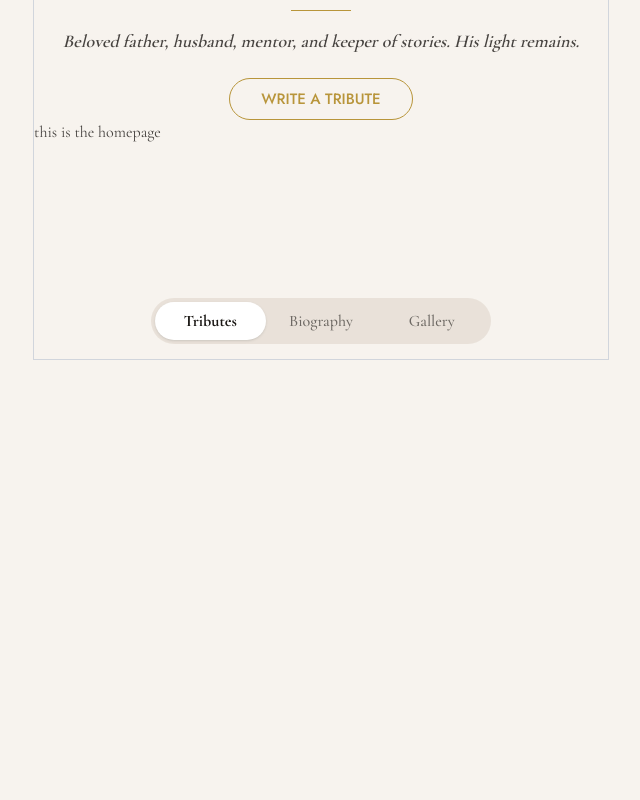
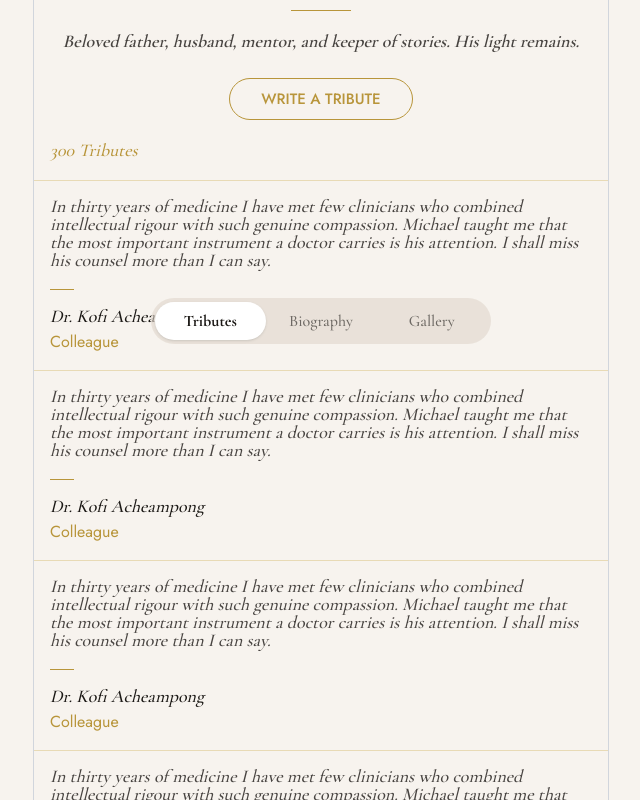
Before and after one commit to kingbary/michael-chiedu-tribute-page, a Next.js app: page / in a window 1280 px wide. Shown: the part 440-1240 px from the top of the page, without its empty margins (319-959 px from the left). Before the commit the page ends 800 px from the top, so only its background shows below. Built offline with nearby package versions, Linux system fonts and the light colour scheme.

Commit message:
Build homepage layout with tribute section and testimonials

```diff
--- a/features/home/components/index.tsx
+++ b/features/home/components/index.tsx
@@ -1,7 +1,25 @@
 export default function HomePage() {
     return (
-        <div>
-            this is the homepage
-        </div>
+        <main id="tributes">
+            <div className="p-4 border-b border-[#E8DAB5]">
+                <h3 className="text-primary text-lg italic font-medium">300 Tributes</h3>
+            </div>
+            {
+                Array.from({ length: 5 }).map((_, index) => (
+                    <div key={index} className="flex flex-col gap-5 p-4 border-b border-[#E8DAB5]">
+                        <div>
+                            <p className="text-lg italic font-medium leading-[100%]">In thirty years of medicine I have met few clinicians who combined intellectual rigour with such genuine compassion. Michael taught me that the most important instrument a doctor carries is his attention. I shall miss his counsel more than I can say.</p>
+                        </div>
+                        <div>
+                            <div className="w-6 h-px bg-primary mb-3"></div>
+                            <div className="flex flex-col">
+                                <h4 className="text-[#1A1714] text-lg italic font-medium">Dr. Kofi Acheampong</h4>
+                                <span className="text-primary font-jost">Colleague</span>
+                            </div>
+                        </div>
+                    </div>
+                )
+                )}
+        </main>
     )
 }
```
